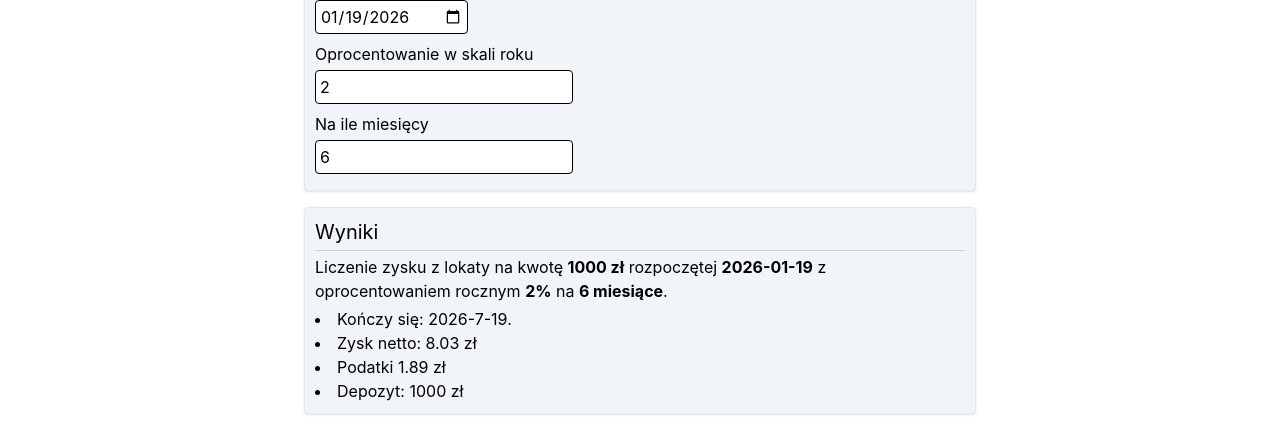
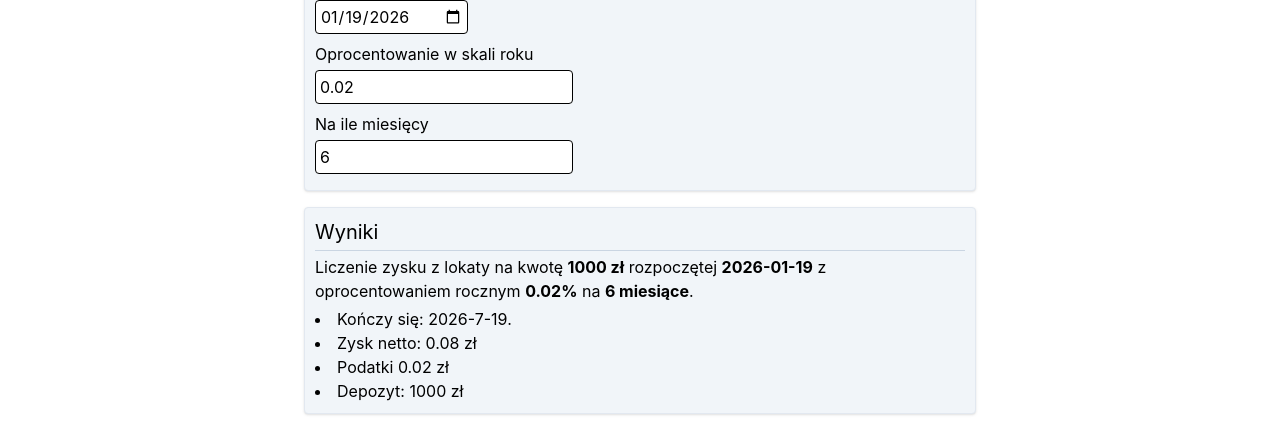
Before and after one commit to kolaczyn/investment-calculator, a Vue app: page /kalkulator/lokata in a window 1280 px wide. Shown: the part 260-689 px from the top of the page. Built offline with nearby package versions, Linux system fonts and the light colour scheme; the HTML template or start-up script is replaced by a standard one.

Commit message:
show mock list of deposits

```diff
--- a/src/components/deposit/DepositCalculator.vue
+++ b/src/components/deposit/DepositCalculator.vue
@@ -1,25 +1,29 @@
 <script setup lang="ts">
+import Container from '@/shared/components/Container.vue';
 import { formatDate } from '@/shared/utils/formatDate';
-import { computed, ref } from 'vue';
+import { computed, reactive } from 'vue';
+import AppInput from '../app-input/AppInput.vue';
+import Card from '../card/Card.vue';
 import { getDepositEndDate } from './utils/getDepositEndDate';
 import { getDepositGains } from './utils/getDepositGains';
-import AppInput from '../app-input/AppInput.vue';
-import Card from '../card/Card.vue';
-import Container from '@/shared/components/Container.vue';
+import { mockData } from '@/shared/mockData';
 
 
-const amount = ref(1000)
-const startDate = ref("2026-01-19")
-const annualInterest = ref(2)
-const periodMonths = ref(6)
+const initial = mockData.timedDeposits[0]!
+const f = reactive({
+    amount: initial.amount,
+    startDate: initial.startDate,
+    annualInterest: initial.annualInterest,
+    periodMonths: initial.periodMonths
+})
 
-const depositEndDate = computed(() => getDepositEndDate(new Date(startDate.value), periodMonths.value))
+const depositEndDate = computed(() => getDepositEndDate(new Date(f.startDate), f.periodMonths))
 
 const amountAfterEnd = computed(() => getDepositGains({
-    annualGain: annualInterest.value / 100,
-    amount: amount.value,
-    periodMonths: periodMonths.value,
-    startDate: new Date(startDate.value)
+    annualGain: f.annualInterest / 100,
+    amount: f.amount,
+    periodMonths: f.periodMonths,
+    startDate: new Date(f.startDate)
 }))
 </script>
 
@@ -32,11 +36,11 @@ const amountAfterEnd = computed(() => getDepositGains({
                     <h2 class="text-xl">Parametry</h2>
                 </template>
 
-                <AppInput label="Kapitał w lokacie" id="amount" type="number" v-model.number="amount" />
-                <AppInput label="Data założenia lokaty" id="start-date" type="date" v-model="startDate" />
+                <AppInput label="Kapitał w lokacie" id="amount" type="number" v-model.number="f.amount" />
+                <AppInput label="Data założenia lokaty" id="start-date" type="date" v-model="f.startDate" />
                 <AppInput label="Oprocentowanie w skali roku" id="annual-interest" type="number"
-                    v-model.number="annualInterest" step="0.5" />
-                <AppInput label="Na ile miesięcy" id="period-months" type="number" v-model.number="periodMonths" />
+                    v-model.number="f.annualInterest" step="0.5" />
+                <AppInput label="Na ile miesięcy" id="period-months" type="number" v-model.number="f.periodMonths" />
             </Card>
 
             <Card>
@@ -45,10 +49,10 @@ const amountAfterEnd = computed(() => getDepositGains({
                 </template>
 
                 <p class="mb-1">
-                    Liczenie zysku z lokaty na kwotę <b>{{ amount }} zł</b> rozpoczętej <b>{{ startDate }}</b> z
+                    Liczenie zysku z lokaty na kwotę <b>{{ f.amount }} zł</b> rozpoczętej <b>{{ f.startDate }}</b> z
                     oprocentowaniem
-                    rocznym <b>{{ annualInterest }}%</b>
-                    na <b>{{ periodMonths }} miesiące</b>.
+                    rocznym <b>{{ f.annualInterest }}%</b>
+                    na <b>{{ f.periodMonths }} miesiące</b>.
                 </p>
                 <ul class="list-disc list-inside">
                     <li>
@@ -56,7 +60,7 @@ const amountAfterEnd = computed(() => getDepositGains({
                     </li>
                     <li>Zysk netto: {{ amountAfterEnd.netGain }} zł</li>
                     <li>Podatki {{ amountAfterEnd.taxes }} zł</li>
-                    <li>Depozyt: {{ amount }} zł</li>
+                    <li>Depozyt: {{ f.amount }} zł</li>
                 </ul>
             </Card>
         </main>
--- a/src/components/home/HomeView.vue
+++ b/src/components/home/HomeView.vue
@@ -1,9 +1,8 @@
 <script setup lang="ts">
+import AppLink from '@/shared/components/AppLink.vue';
 import Container from '@/shared/components/Container.vue';
 import { mockData } from '@/shared/mockData';
-import { formatDate } from '@/shared/utils/formatDate';
 import Card from '../card/Card.vue';
-import AppLink from '@/shared/components/AppLink.vue';
 
 </script>
 
@@ -18,7 +17,7 @@ import AppLink from '@/shared/components/AppLink.vue';
                 <ul class="list-disc list-inside">
                     <li v-for="d in mockData.timedDeposits" :key="d.id">
                         {{ d.amount }} zł, {{ d.annualInterest }}%, {{ d.periodMonths }} miesięcy, rozpoczęta {{
-                            formatDate(d.startDate)
+                            (d.startDate)
                         }}. <AppLink to="/">Więcej</AppLink>
                     </li>
                 </ul>
--- a/src/shared/mockData.ts
+++ b/src/shared/mockData.ts
@@ -1,4 +1,3 @@
-import { monthsIndexes } from "@/components/deposit/utils/getDepositEndDate";
 import type { TimedDeposit } from "./types/TimedDeposit";
 
 const mockTimedDeposits: TimedDeposit[] = [
@@ -7,7 +6,7 @@ const mockTimedDeposits: TimedDeposit[] = [
     amount: 1000,
     annualInterest: 0.02,
     periodMonths: 6,
-    startDate: new Date(2026, monthsIndexes.january, 19),
+    startDate: "2026-01-19",
   },
 ];
 
--- a/src/shared/types/TimedDeposit.ts
+++ b/src/shared/types/TimedDeposit.ts
@@ -1,7 +1,8 @@
 export type TimedDeposit = {
   id: string;
   amount: number;
-  startDate: Date;
+  // in yyyy-mm-dd format (for example 2026-02-27)
+  startDate: string;
   annualInterest: number;
   periodMonths: number;
 };
```
